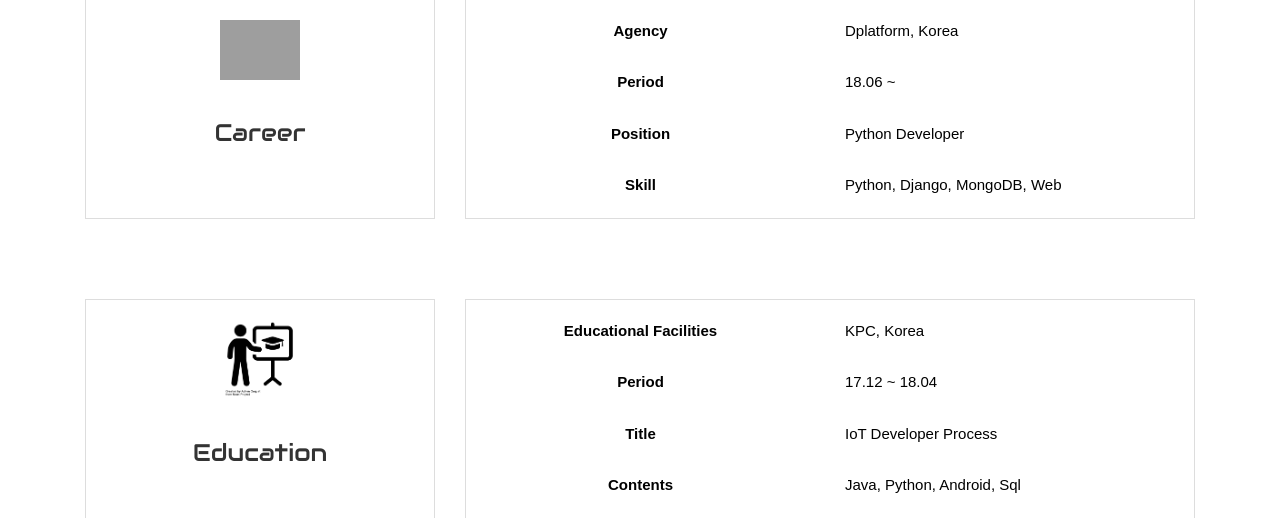
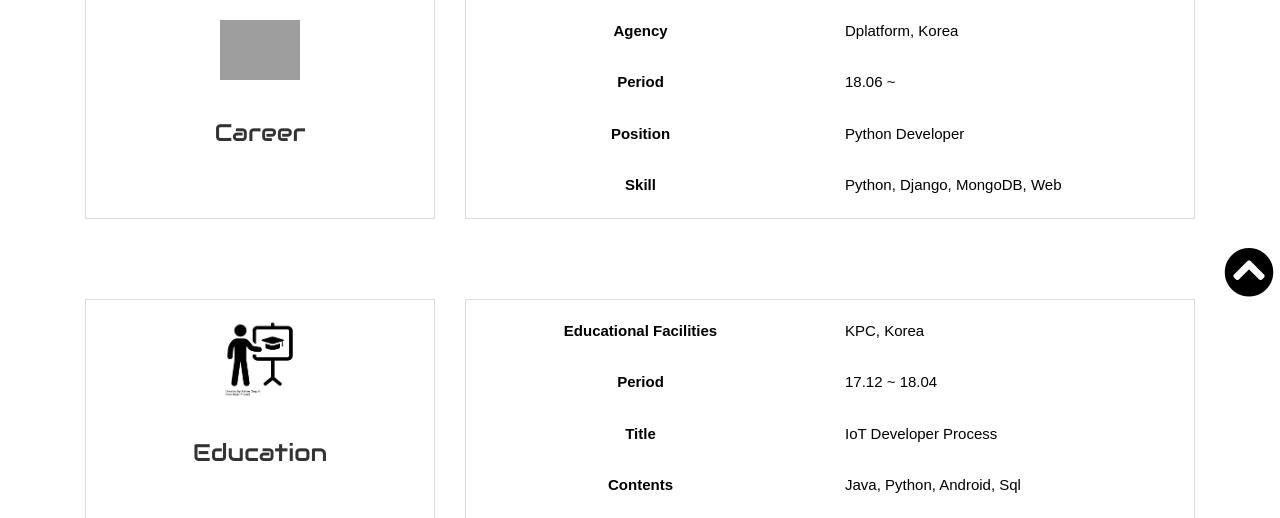
Before and after one commit to soulwawa/mysite, a Django app: page /about/ in a window 1280 px wide. Shown: the part 489-1007 px from the top of the page. Run offline with Django 3.2, Linux system fonts and the light colour scheme; some libraries are stand-ins or nearby versions; grey boxes are pictures that could not be loaded.

Commit message:
go to top add

```diff
--- a/static/css/mysite.css
+++ b/static/css/mysite.css
@@ -435,3 +435,21 @@ hr {
 		display: none;
 	}
 }
+
+#myBtnTop {
+  display: none;
+  position: fixed;
+  bottom: 0;
+  right: 0;
+  z-index: 99;
+  font-size: 5rem;
+  border: none;
+  outline: none;
+  color: black;
+  cursor: pointer;
+	background: transparent;
+}
+
+#myBtnTop:hover {
+  background-color: #555;
+}
--- a/static/js/mysite.js
+++ b/static/js/mysite.js
@@ -1,7 +1,13 @@
 $(window).scroll(function() {
   if($(window).scrollTop() + $(window).height() > $(document).height() - 100) {
-    $('.scroll-container').css({'display':'none'})
+    $('.scroll-container').css({'display':'none'});
+    $('#myBtnTop').css({'display':'block'});
   }else {
-    $('.scroll-container').css({'display':'block'})
+    $('.scroll-container').css({'display':'block'});
+    $('#myBtnTop').css({'display':'none'});
   }
 });
+function goTopFunction() {
+  document.body.scrollTop = 0;
+  document.documentElement.scrollTop = 0;
+}
--- a/templates/base.html
+++ b/templates/base.html
@@ -20,6 +20,8 @@
   <link rel="stylesheet" type="text/css" href="{% static 'css/search.css' %}">
   <!-- Fonts -->
   <link href="https://fonts.googleapis.com/css?family=Noto+Sans+KR|Audiowide" rel="stylesheet">
+{#  <link href="https://fonts.googleapis.com/icon?family=Material+Icons"#}
+{#      rel="stylesheet">#}
   <link rel="shortcut icon" type="image/png" href="{% static 'image/favicon.png' %}"/>
 </head>
 
@@ -60,6 +62,8 @@
     </div>
   </div>
 </footer>
+<!-- go to Top -->
+<button onclick="goTopFunction()" id ="myBtnTop" title="Go to Top"><i class="fas fa-chevron-circle-up"></i></button>
 <!-- Bootstrap core JavaScript================================================== -->
 <!-- Placed at the end of the document so the pages load faster -->
 <script type="text/javascript" src="{% static "js/jquery-3.3.1.min.js" %}"></script>
```
